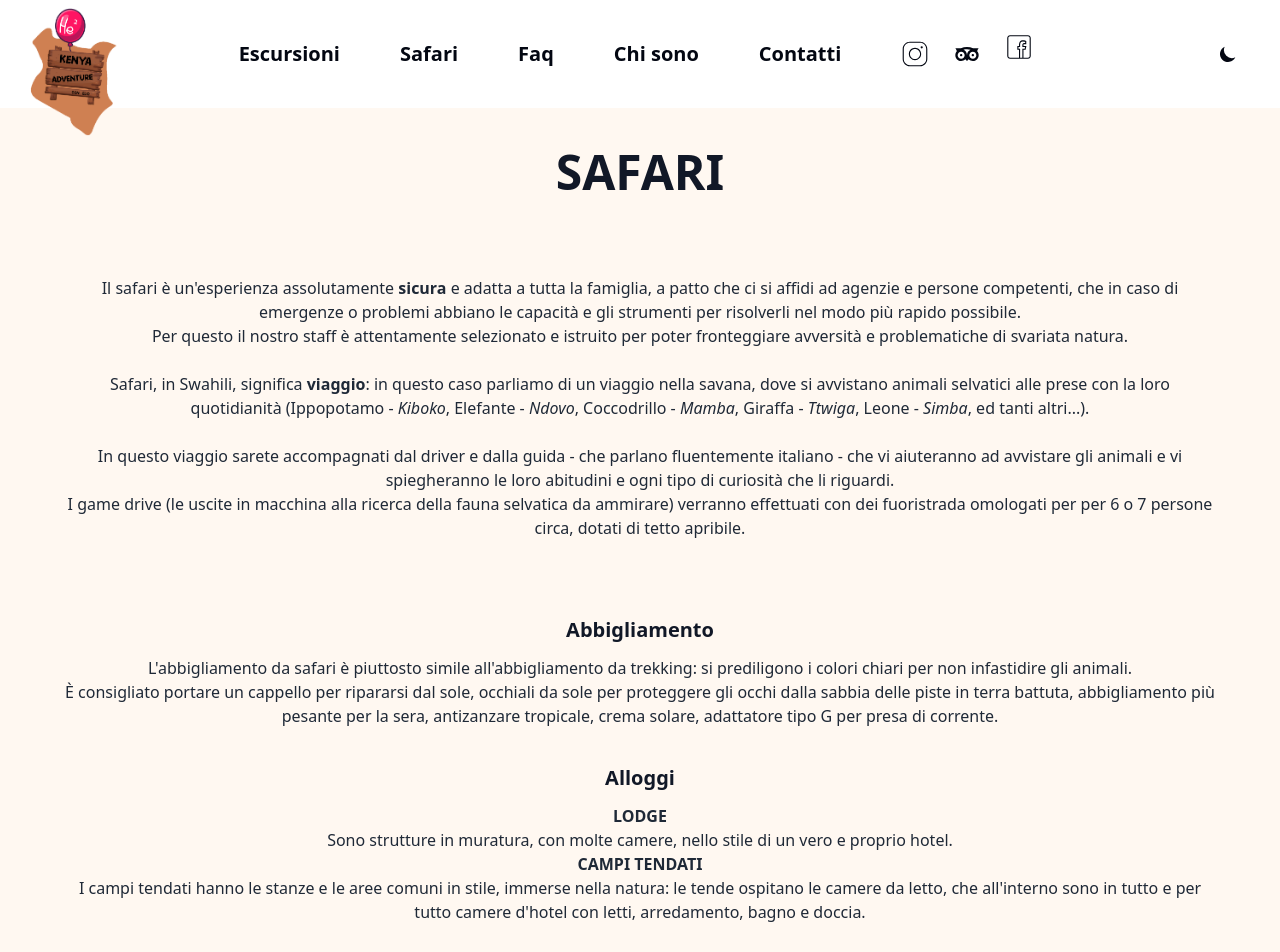
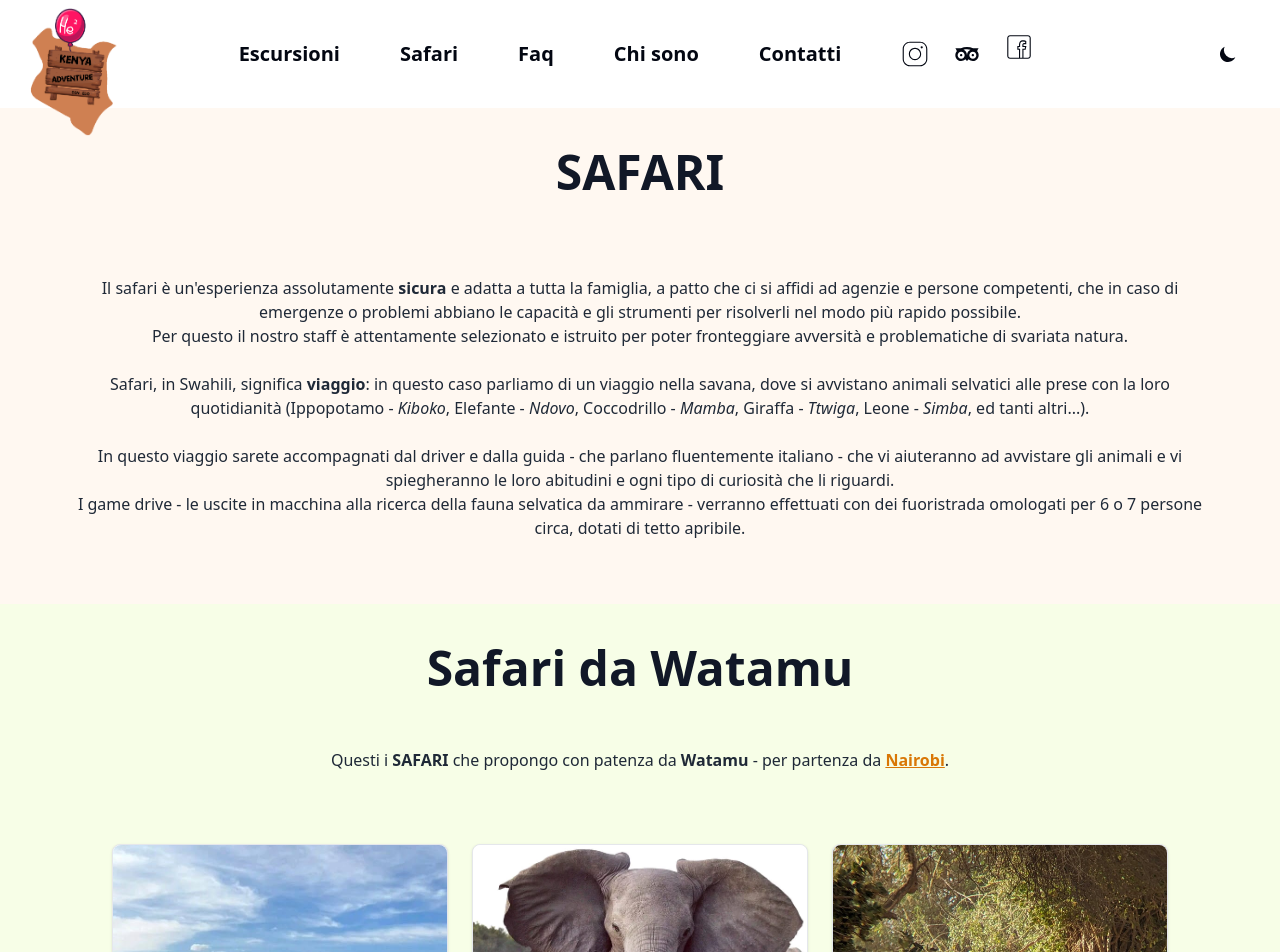
Before and after one commit to teo-pede/safari-kenya, an Angular app: page /safaris in a window 1280 px wide. Shown: the top 952 px of the page. Built offline with nearby package versions, Linux system fonts and the light colour scheme.

Commit message:
added list lodge and camp to safari component

```diff
--- a/src/app/pages/safaris/safaris.component.html
+++ b/src/app/pages/safaris/safaris.component.html
@@ -9,27 +9,13 @@
     </p>
     <p class="text-gray-800 dark:text-gray-400 text-center px-16 pb-16">
         In questo viaggio sarete accompagnati dal driver e dalla guida - che parlano fluentemente italiano - che vi aiuteranno ad avvistare gli animali e vi spiegheranno le loro abitudini e ogni tipo di curiosità che li riguardi.<br>
-        I game drive (le uscite in macchina alla ricerca della fauna selvatica da ammirare) verranno effettuati con dei fuoristrada omologati per per 6 o 7 persone circa, dotati di tetto apribile.
-    </p>
-    <h5 class="text-center py-4 relative z-10 font-bold text-xl leading-none text-gray-900 dark:text-white">Abbigliamento</h5>
-    <p class="text-gray-800 dark:text-gray-400 text-center px-16 pb-6">
-        L'abbigliamento da safari è piuttosto simile all'abbigliamento da trekking: si prediligono i colori chiari per non infastidire gli animali.<br>
-        È consigliato portare un cappello per ripararsi dal sole, occhiali da sole per proteggere gli occhi dalla sabbia delle piste in terra battuta, abbigliamento più pesante per la sera, antizanzare tropicale, crema solare, adattatore tipo G per presa di corrente.
-    </p>
-    <h5 class="text-center py-4 relative z-10 font-bold text-xl leading-none text-gray-900 dark:text-white">Alloggi</h5>
-    <p class="text-gray-800 dark:text-gray-400 text-center px-16 pb-6">
-        <span class="font-semibold">LODGE</span><br>
-        Sono strutture in muratura, con molte camere, nello stile di un vero e proprio hotel.<br>
-        <span class="font-semibold">CAMPI TENDATI</span><br>
-        I campi tendati hanno le stanze e le aree comuni in stile, immerse nella natura: le tende ospitano le camere da letto, che all'interno sono in tutto e per tutto camere d'hotel con letti, arredamento, bagno e doccia.<br>
-        <br>
-        Entrambe le tipologie sono ugualmente sicure, in quanto guardie di sicurezza si aggirano costantemente per monitorare la presenza di animali.
+        I game drive - le uscite in macchina alla ricerca della fauna selvatica da ammirare - verranno effettuati con dei fuoristrada omologati per 6 o 7 persone circa, dotati di tetto apribile.
     </p>
 </section>
 <section class="bg-lime-50 dark:bg-gray-800 bg-blend-multiply">
     <h2 class="animate-fade-in-up text-center py-10 relative z-10 mb-4 text-4xl font-bold leading-none text-gray-900 lg:text-5xl dark:text-white">Safari da Watamu</h2>
     <p class="text-gray-800 dark:text-gray-400 text-center px-16 pb-6">
-        Questi i <strong>SAFARI</strong> che propongo con patenza da <strong>Watamu</strong> - per la partenza da <button (click)="scroll(safariNairobi)" class="text-amber-600 font-bold underline hover:no-underline">Nairobi</button>.
+        Questi i <strong>SAFARI</strong> che propongo con patenza da <strong>Watamu</strong> - per partenza da <button (click)="scroll(safariNairobi)" class="text-amber-600 font-bold underline hover:no-underline">Nairobi</button>.
     </p>
     <div class="grid grid-cols-1 gap-6 md:grid-cols-2 lg:grid-cols-3 px-12 py-12 max-w-6xl mx-auto">
 
@@ -111,7 +97,43 @@
         </div>
 
     </div>
-
+</section>
+<section class="bg-lime-50 dark:bg-gray-800 bg-blend-multiply">
+    <h4 class="text-center py-4 relative z-10 font-bold text-xl leading-none text-gray-900 dark:text-white">Abbigliamento</h4>
+    <p class="text-gray-800 dark:text-gray-400 text-center px-16 pb-8">
+        L'abbigliamento da safari è piuttosto simile all'abbigliamento da trekking: si prediligono i colori chiari per non infastidire gli animali.<br>
+        È consigliato portare un cappello per ripararsi dal sole, occhiali da sole per proteggere gli occhi dalla sabbia delle piste in terra battuta, abbigliamento più pesante per la sera, antizanzare tropicale, crema solare, adattatore tipo G per presa di corrente.
+    </p>
+    <h4 class="text-center py-4 relative z-10 font-bold text-xl leading-none text-gray-900 dark:text-white">Alloggi</h4>
+    <p class="text-gray-800 dark:text-gray-400 text-center px-16 pb-8">
+        <span class="font-semibold">LODGE</span><br>
+        Sono strutture in muratura, con molte camere, nello stile di un vero e proprio hotel.<br>
+        <span class="font-semibold">CAMPI TENDATI</span><br>
+        I campi tendati hanno le stanze e le aree comuni in stile, immerse nella natura: le tende ospitano le camere da letto, che all'interno sono in tutto e per tutto camere d'hotel con letti, arredamento, bagno e doccia.
+    </p>
+    <p class="text-gray-800 dark:text-gray-400 text-center px-16 pb-2">
+        Questa è una lista di alcuni dei Lodge e campi tendati che - in base al periodo e alla disponibilità - ci ospiteranno nei nostri safari:
+    </p>
+    <h5 class="text-center py-4 px-16 relative z-10 font-bold text-lg leading-none text-gray-900 dark:text-white">Tzavo East</h5>
+    <div class="grid grid-cols-2 gap-4 px-16 pt-2 pb-8 max-w-6xl mx-auto text-center">
+        <a href="https://voiwildlifelodge.com/" target="_blank" class="text-amber-600 underline hover:no-underline">Voi Wildlife Lodge</a>
+        <a href="https://ashnilhotels.com/aruba/" target="_blank" class="text-amber-600 underline hover:no-underline">Ashinil Aruba lodge</a>
+        <a href="http://www.lionhilllodge.com/" target="_blank" class="text-amber-600 underline hover:no-underline">Lion Hill Lodge</a>
+        <a href="https://manyattacamp.com/" target="_blank" class="text-amber-600 underline hover:no-underline">Manyatta Camp Lodge</a>
+        <a href="https://www.tripadvisor.it/Hotel_Review-g303977-d1903951-Reviews-Ndololo_Camp-Tsavo_National_Park_East_Coast_Province.html?m=19905" target="_blank" class="text-amber-600 underline hover:no-underline">Ndololo Camp</a>
+        <a href="https://www.tripadvisor.it/Hotel_Review-g303977-d1605637-Reviews-Sentrim_Tsavo_East_Camp-Tsavo_National_Park_East_Coast_Province.html?m=19905" target="_blank" class="text-amber-600 underline hover:no-underline">Sentrim Tsavo East Camp</a>
+        <a href="https://www.tripadvisor.it/Hotel_Review-g303978-d505995-Reviews-Ngulia_Safari_Lodge-Tsavo_National_Park_West_Coast_Province.html" target="_blank" class="text-amber-600 underline hover:no-underline">Ngulia Safari Lodge</a>
+    </div>
+    <h5 class="text-center py-4 px-16 relative z-10 font-bold text-lg leading-none text-gray-900 dark:text-white">Amboseli</h5>
+    <div class="grid grid-cols-2 gap-4 px-16 pt-2 pb-8 max-w-6xl mx-auto text-center">
+        <a href="www.kibosafaricamp.com" target="_blank" class="text-amber-600 underline hover:no-underline">Kibo Camp</a>
+        <a href="https://www.tripadvisor.it/Hotel_Review-g1600222-d8075341-Reviews-Sentrim_Amboseli_Lodge-Amboseli_National_Park_Amboseli_Eco_system_Rift_Valley_Provinc.html?m=19905" target="_blank" class="text-amber-600 underline hover:no-underline">Sentrim Amboseli Lodge</a>
+    </div>
+    <h5 class="text-center py-4 px-16 relative z-10 font-bold text-lg leading-none text-gray-900 dark:text-white">Masai Mara</h5>
+    <div class="grid grid-cols-2 gap-4 px-16 pt-2 pb-8 max-w-6xl mx-auto text-center">
+        <a href="https://www.tripadvisor.it/Hotel_Review-g294209-d1606179-Reviews-Sentrim_Mara-Maasai_Mara_National_Reserve_Rift_Valley_Province.html?m=19905" target="_blank" class="text-amber-600 underline hover:no-underline">Sentrim Mara</a>
+        <a href="https://www.tripadvisor.it/Hotel_Review-g298089-d1113346-Reviews-The_David_Livingstone_Safari_Lodge_Spa-Livingstone_Southern_Province.html?m=19905" target="_blank" class="text-amber-600 underline hover:no-underline">David Livingstone Lodge</a>
+    </div>
 </section>
 
 
```
